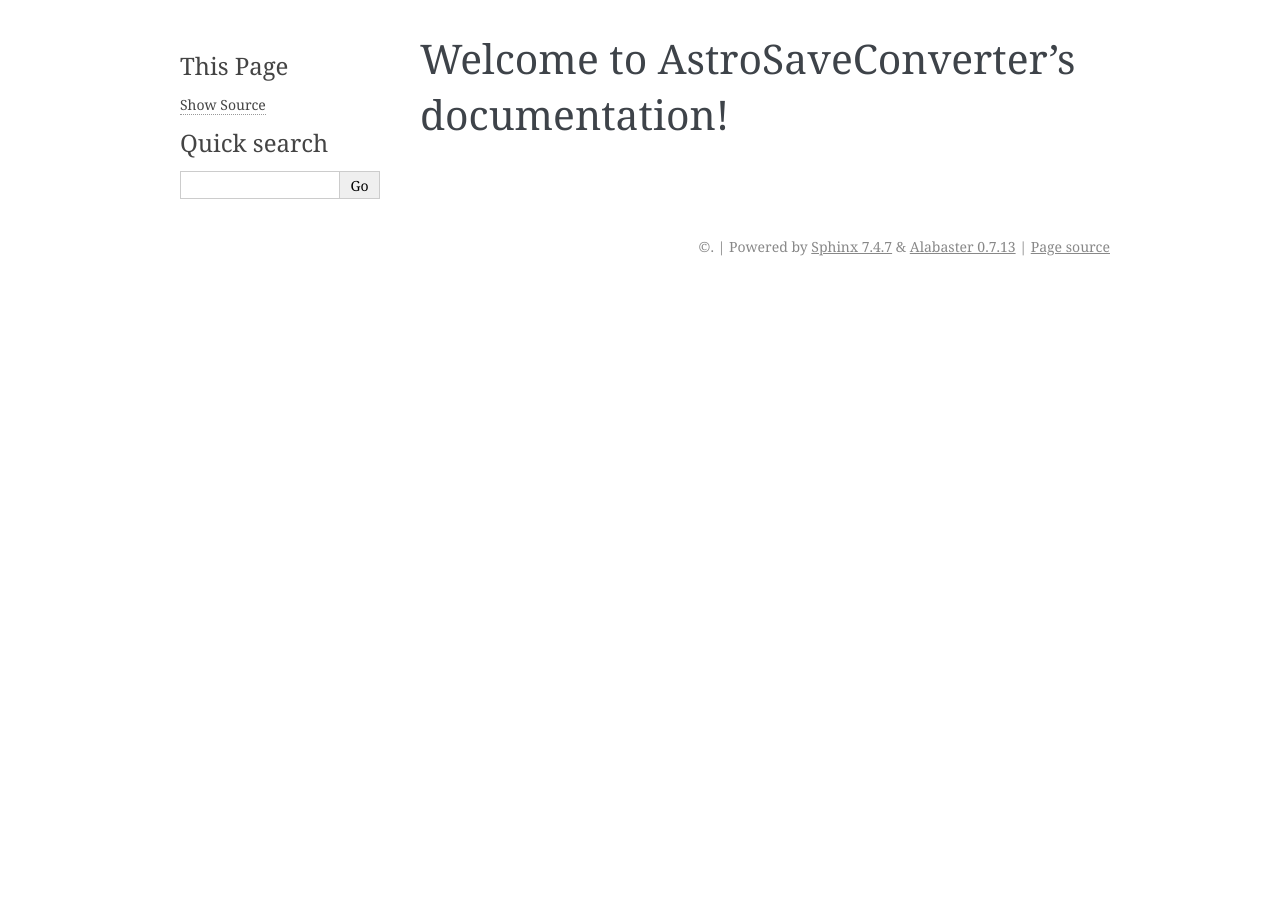
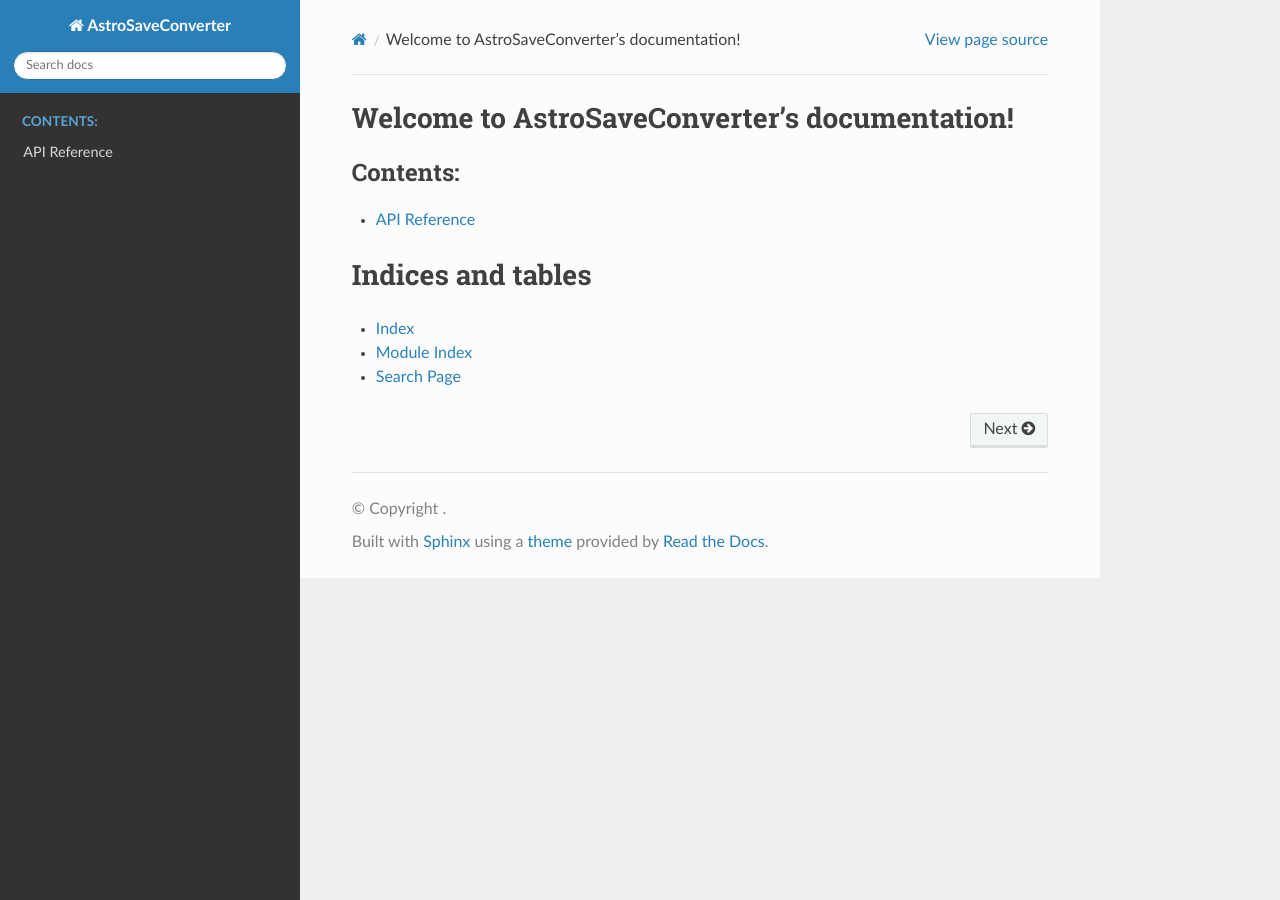
Before and after one commit to Tignus/AstroSaveConverter, a Sphinx documentation site: the page built from docs/index.rst, in a window 1280 px wide. Built offline with Sphinx 7.4.7 and the Read the Docs theme 3.1.0, drawn with Linux system fonts in a browser that asks for light colours.

Commit message:
Configure Sphinx theme and add API reference

```diff
--- a/docs/conf.py
+++ b/docs/conf.py
@@ -3,8 +3,13 @@ import sys
 sys.path.insert(0, os.path.abspath('..'))
 
 project = 'AstroSaveConverter'
-extensions = ['sphinx.ext.autodoc', 'sphinx.ext.napoleon']
+extensions = [
+    'sphinx.ext.autodoc',
+    'sphinx.ext.napoleon',
+    'sphinx.ext.autosummary',
+]
 templates_path = ['_templates']
 exclude_patterns = []
 
-html_theme = 'alabaster'
+autosummary_generate = True
+html_theme = 'sphinx_rtd_theme'
--- a/docs/index.rst
+++ b/docs/index.rst
@@ -4,3 +4,12 @@ Welcome to AstroSaveConverter's documentation!
 .. toctree::
    :maxdepth: 2
    :caption: Contents:
+
+   api
+
+Indices and tables
+==================
+
+* :ref:`genindex`
+* :ref:`modindex`
+* :ref:`search`
```
Also changed, not shown: docs/api.rst (added, +38 -0 lines).
